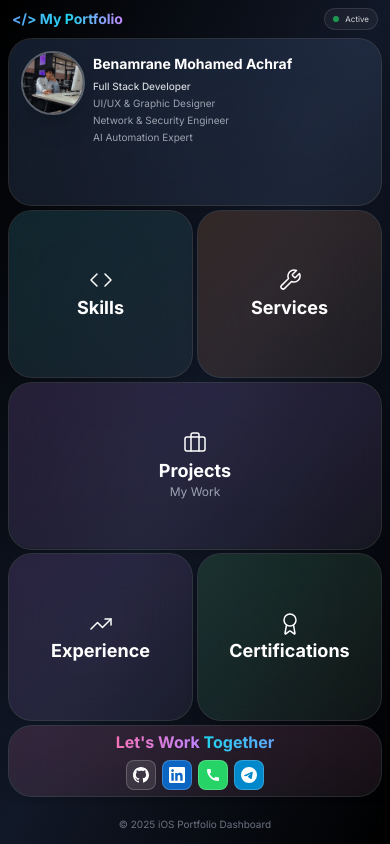
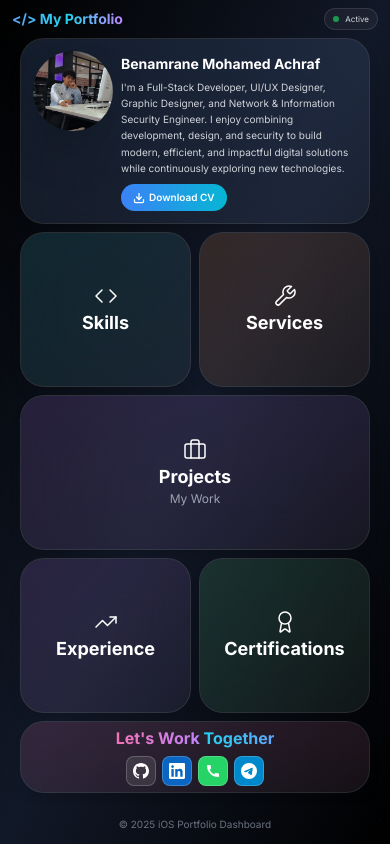
Before and after one commit to achrafbenamrane/Portfolio, a Next.js app: page / in a window 390 px wide. Built offline with nearby package versions, Linux system fonts and the light colour scheme.

Commit message:
Update portfolio: Add CV download, real contact links, new description, larger profile image, mobile optimizations, and proper branding

```diff
--- a/app/layout.tsx
+++ b/app/layout.tsx
@@ -6,8 +6,8 @@ import PageTransition from "@/components/PageTransition";
 const inter = Inter({ subsets: ["latin"] });
 
 export const metadata: Metadata = {
-  title: "Game Dashboard Portfolio",
-  description: "A futuristic game-style portfolio dashboard",
+  title: "Benamrane Mohamed Achraf Portfolio",
+  description: "Full-Stack Developer, UI/UX Designer, Graphic Designer, and Network & Information Security Engineer",
 };
 
 export default function RootLayout({
--- a/app/page.tsx
+++ b/app/page.tsx
@@ -11,6 +11,7 @@ import {
   Wrench,
   MessageSquare,
   TrendingUp,
+  Download,
 } from "lucide-react";
 import { LucideIcon } from "lucide-react";
 
@@ -28,6 +29,7 @@ function ContactCard({
       animate={{ opacity: 1, scale: 1 }}
       transition={{ delay, duration: 0.4 }}
       whileHover={{ scale: 1.02 }}
+      whileTap={{ scale: 1 }}
       className={`relative h-full w-full overflow-hidden backdrop-blur-xl bg-white/5 border border-white/10 shadow-lg transition-all duration-300 hover:shadow-[0_0_30px_rgba(255,45,85,0.4)] rounded-3xl ${className}`}
     >
       {/* Gradient background */}
@@ -51,7 +53,7 @@ function ContactCard({
         {/* Social Icons */}
         <div className="flex items-center justify-center gap-1.5 sm:gap-2 md:gap-3 lg:gap-4 xl:gap-6 flex-wrap">
           <a
-            href="https://github.com/yourusername"
+            href="https://github.com/achrafbenamrane"
             target="_blank"
             rel="noopener noreferrer"
             className="p-1.5 sm:p-2 md:p-3 lg:p-4 xl:p-5 rounded-lg sm:rounded-xl md:rounded-2xl bg-white/10 hover:bg-white/20 border border-white/20 hover:border-white/40 transition-all hover:shadow-[0_0_30px_rgba(255,255,255,0.3)] hover:scale-110"
@@ -61,7 +63,7 @@ function ContactCard({
             </svg>
           </a>
           <a
-            href="https://linkedin.com/in/yourusername"
+            href="https://www.linkedin.com/in/mohamed-achraf-benamrane-582127350"
             target="_blank"
             rel="noopener noreferrer"
             className="p-1.5 sm:p-2 md:p-3 lg:p-4 xl:p-5 rounded-lg sm:rounded-xl md:rounded-2xl bg-[#0A66C2] hover:bg-[#004182] border border-white/20 hover:border-white/40 transition-all hover:shadow-[0_0_30px_rgba(10,102,194,0.5)] hover:scale-110"
@@ -71,7 +73,7 @@ function ContactCard({
             </svg>
           </a>
           <a
-            href="tel:+1234567890"
+            href="tel:+213558780131"
             className="p-1.5 sm:p-2 md:p-3 lg:p-4 xl:p-5 rounded-lg sm:rounded-xl md:rounded-2xl bg-[#25D366] hover:bg-[#128C7E] border border-white/20 hover:border-white/40 transition-all hover:shadow-[0_0_30px_rgba(37,211,102,0.5)] hover:scale-110"
           >
             <svg className="w-4 h-4 sm:w-5 sm:h-5 md:w-6 md:h-6 lg:w-8 lg:h-8 xl:w-10 xl:h-10" viewBox="0 0 24 24" fill="white">
@@ -79,7 +81,7 @@ function ContactCard({
             </svg>
           </a>
           <a
-            href="https://t.me/yourusername"
+            href="https://t.me/adventurero_dz"
             target="_blank"
             rel="noopener noreferrer"
             className="p-1.5 sm:p-2 md:p-3 lg:p-4 xl:p-5 rounded-lg sm:rounded-xl md:rounded-2xl bg-[#0088cc] hover:bg-[#0077b5] border border-white/20 hover:border-white/40 transition-all hover:shadow-[0_0_30px_rgba(0,136,204,0.5)] hover:scale-110"
@@ -132,7 +134,7 @@ function IOSTile({
         animate={{ opacity: 1, scale: 1 }}
         transition={{ delay, duration: 0.4 }}
         whileHover={{ scale: 1.02 }}
-        whileTap={{ scale: 0.98 }}
+        whileTap={{ scale: 1 }}
         className={`relative h-full w-full overflow-hidden backdrop-blur-xl bg-white/5 border border-white/10 shadow-lg transition-all duration-300 ${colors.glow} rounded-3xl`}
       >
         {/* Gradient background */}
@@ -144,7 +146,7 @@ function IOSTile({
             <div className="h-full w-full flex flex-col p-1.5 sm:p-2 md:p-3 lg:p-4 xl:p-6">
               {/* Profile Image - Top Left */}
               <div className="flex items-start gap-2 sm:gap-2 md:gap-3 lg:gap-4 xl:gap-6 mb-auto">
-                <div className="relative w-16 h-16 sm:w-12 sm:h-12 md:w-16 md:h-16 lg:w-20 lg:h-20 xl:w-28 xl:h-28 rounded-full overflow-hidden border-2 sm:border-2 md:border-3 lg:border-4 border-white/30 shadow-xl flex-shrink-0">
+                <div className="relative w-20 h-20 sm:w-16 sm:h-16 md:w-20 md:h-20 lg:w-24 lg:h-24 xl:w-32 xl:h-32 rounded-full overflow-hidden border-3 sm:border-2 md:border-3 lg:border-4 border-white/40 shadow-2xl flex-shrink-0">
                   <Image
                     src="/assets/profil.JPG"
                     alt="Profile"
@@ -153,24 +155,26 @@ function IOSTile({
                     priority
                   />
                 </div>
-                <div className="flex flex-col items-start text-left pt-1 sm:pt-0.5 md:pt-1 lg:pt-2">
+                <div className="flex flex-col items-start text-left pt-1 sm:pt-0.5 md:pt-1 lg:pt-2 flex-1">
                   <h3 className="text-sm sm:text-xs md:text-sm lg:text-base xl:text-xl font-bold text-white leading-tight mb-1 sm:mb-1 md:mb-1.5 lg:mb-2">
                     Benamrane Mohamed Achraf
                   </h3>
                   <div className="mt-0.5 sm:mt-0.5 md:mt-1 lg:mt-2 space-y-0.5 sm:space-y-0.5 md:space-y-1">
-                    <p className="text-[10px] sm:text-[8px] md:text-[9px] lg:text-xs xl:text-sm text-gray-300 font-medium">
-                      Full Stack Developer
-                    </p>
-                    <p className="text-[10px] sm:text-[8px] md:text-[9px] lg:text-xs xl:text-sm text-gray-400">
-                      UI/UX & Graphic Designer
-                    </p>
-                    <p className="text-[10px] sm:text-[8px] md:text-[9px] lg:text-xs xl:text-sm text-gray-400">
-                      Network & Security Engineer
-                    </p>
-                    <p className="text-[10px] sm:text-[8px] md:text-[9px] lg:text-xs xl:text-sm text-gray-400">
-                      AI Automation Expert
+                    <p className="text-[10px] sm:text-[8px] md:text-[9px] lg:text-xs xl:text-sm text-gray-300 leading-relaxed">
+                      I'm a Full-Stack Developer, UI/UX Designer, Graphic Designer, and Network & Information Security Engineer.
+                      I enjoy combining development, design, and security to build modern, efficient, and impactful digital solutions while continuously exploring new technologies.
                     </p>
                   </div>
+
+                  {/* Download CV Button */}
+                  <a
+                    href="/cv.pdf"
+                    download
+                    className="mt-2 sm:mt-2 md:mt-3 lg:mt-4 inline-flex items-center gap-1 sm:gap-1.5 md:gap-2 px-3 py-1.5 sm:px-3 sm:py-1.5 md:px-4 md:py-2 lg:px-5 lg:py-2.5 bg-gradient-to-r from-blue-500 to-cyan-500 hover:from-blue-600 hover:to-cyan-600 rounded-full text-white text-[10px] sm:text-[9px] md:text-[10px] lg:text-xs xl:text-sm font-semibold transition-all duration-300 hover:shadow-[0_0_20px_rgba(0,122,255,0.5)] hover:scale-105 active:scale-100"
+                  >
+                    <Download className="w-3 h-3 sm:w-3 sm:h-3 md:w-3.5 md:h-3.5 lg:w-4 lg:h-4" strokeWidth={2.5} />
+                    Download CV
+                  </a>
                 </div>
               </div>
             </div>
@@ -222,11 +226,11 @@ export default function Home() {
         </motion.header>
 
         {/* Dashboard Grid */}
-        <main className="flex-1 px-2 sm:px-3 md:px-4 lg:px-6 pb-2 sm:pb-3 md:pb-4 lg:pb-6 overflow-hidden">
-          <div className="w-full h-full max-w-7xl mx-auto flex items-center justify-center">
+        <main className="flex-1 px-3 sm:px-3 md:px-4 lg:px-6 pb-3 sm:pb-3 md:pb-4 lg:pb-6 overflow-hidden">
+          <div className="w-full h-full max-w-7xl mx-auto flex items-center justify-center px-2 sm:px-0">
             {/* iOS Control Center Grid - Fixed, No Scrolling */}
             <div
-              className="grid w-full h-full gap-1 sm:gap-2.5 md:gap-3 lg:gap-4"
+              className="grid w-full h-full gap-2 sm:gap-2.5 md:gap-3 lg:gap-4"
               style={{
                 gridTemplateColumns: 'repeat(4, 1fr)',
                 gridTemplateRows: 'repeat(4, 1fr)',
```
Also changed, not shown: 2 other files (tests, documents, lock files or other folders).
